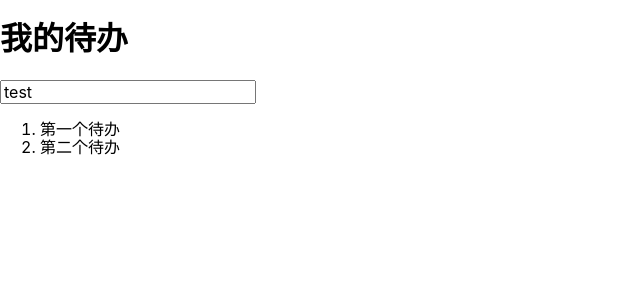
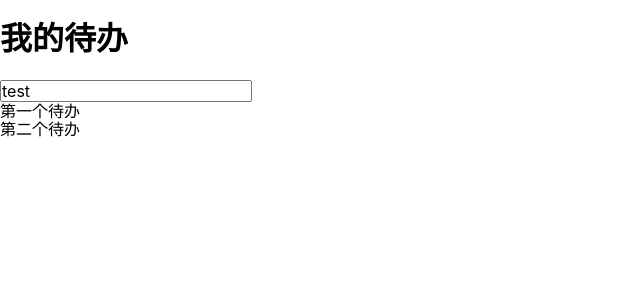
Before and after one commit to hejianxinsir/react-todos-0130, a React (Create React App) app: page / in a window 1280 px wide. Shown: the top 300 px of the page, without its empty margins (0-640 px from the left). Built offline with nearby package versions, Linux system fonts and the light colour scheme.

Commit message:
添加reset.css

```diff
--- a/src/App.js
+++ b/src/App.js
@@ -3,6 +3,7 @@ import './App.css';
 import TodoInput from './TodoInput.js';
 import TodoItem from './TodoItem';
 import 'normalize.css';
+import './reset.css';
 
 class App extends React.Component{
 	constructor(props){
--- /dev/null
+++ b/src/reset.css
@@ -0,0 +1,7 @@
+
+*{margin: 0; padding: 0; box-sizing: border-box;}
+*::after{box-sizing: border-box;}
+*::before{box-sizing: border-box;}
+
+ul,ol,dl{list-style: none;}
+a{color: inherit;}
```
